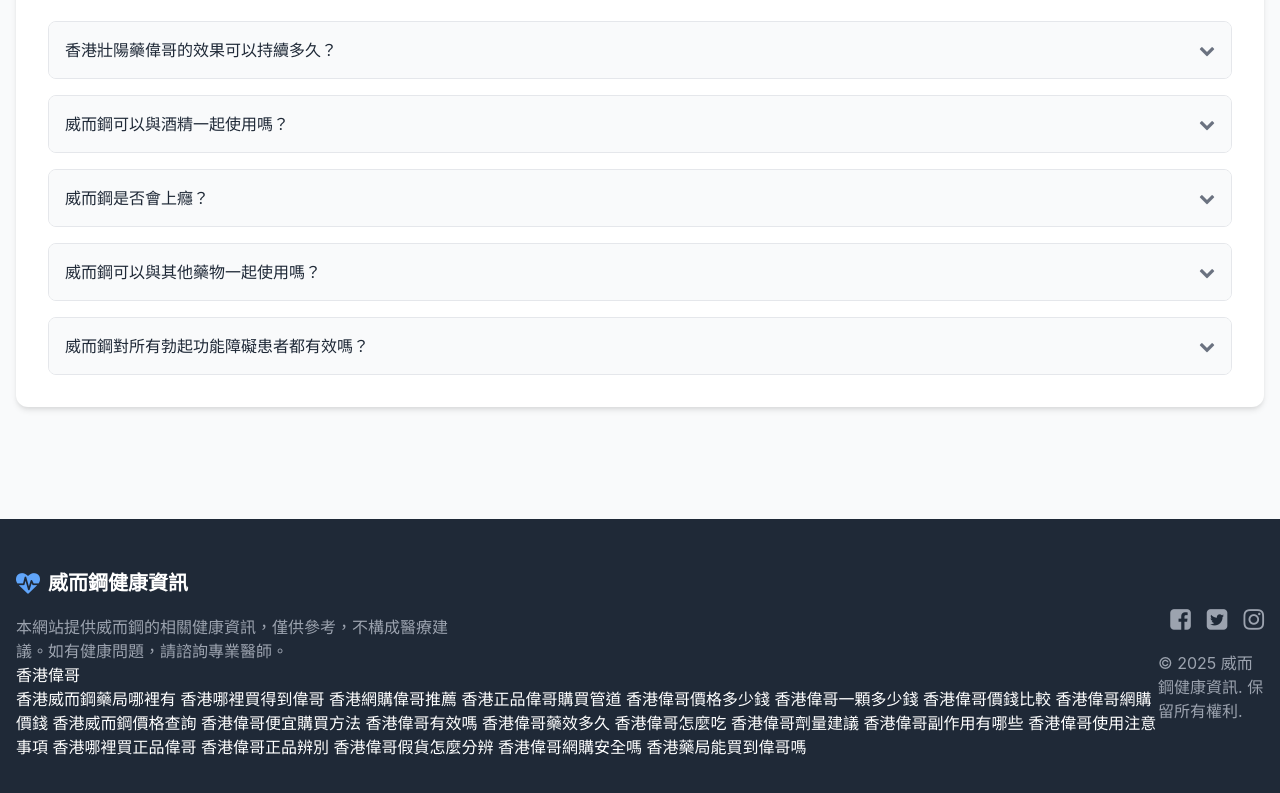
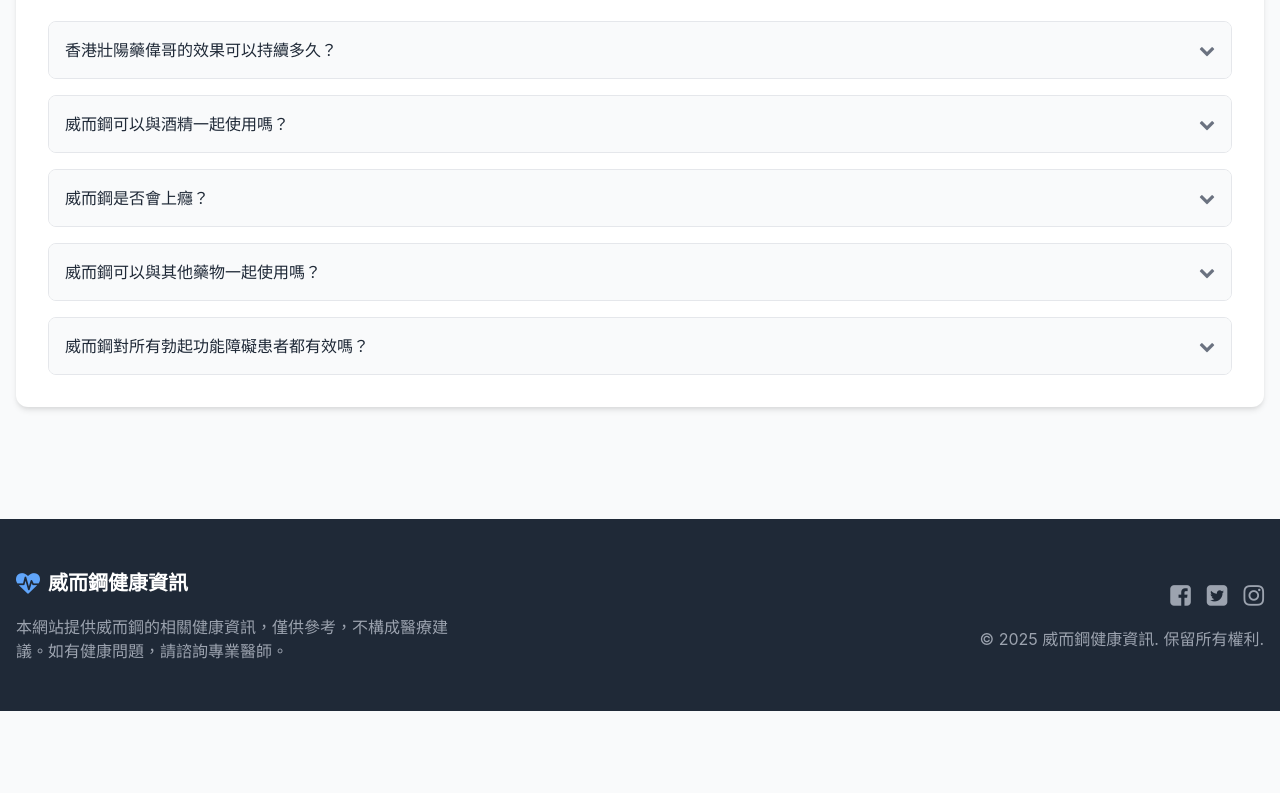
Before and after one commit to tryit6789/hong-kong-v, a plain HTML site: page index.html in a window 1280 px wide. Shown: the part 4211-5004 px from the top of the page. After the commit the page ends 4922 px from the top, so only its background shows below. Drawn offline with nearby package versions, Linux system fonts and the light colour scheme.

Commit message:
Update index.html

```diff
--- a/index.html
+++ b/index.html
@@ -489,29 +489,7 @@
                     </div>
                     <p class="text-gray-400 max-w-md">
                         本網站提供威而鋼的相關健康資訊，僅供參考，不構成醫療建議。如有健康問題，請諮詢專業醫師。
-                        <p><a href="https://www.lowe99.com/">香港偉哥</a></p>
-
-<a href="https://www.lowe99.com">香港威而鋼藥局哪裡有</a>
-<a href="https://www.lowe99.com">香港哪裡買得到偉哥</a>
-<a href="https://www.lowe99.com">香港網購偉哥推薦</a>
-<a href="https://www.lowe99.com">香港正品偉哥購買管道</a>
-<a href="https://www.lowe99.com">香港偉哥價格多少錢</a>
-<a href="https://www.lowe99.com">香港偉哥一顆多少錢</a>
-<a href="https://www.lowe99.com">香港偉哥價錢比較</a>
-<a href="https://www.lowe99.com">香港偉哥網購價錢</a>
-<a href="https://www.lowe99.com">香港威而鋼價格查詢</a>
-<a href="https://www.lowe99.com">香港偉哥便宜購買方法</a>
-<a href="https://www.lowe99.com">香港偉哥有效嗎</a>
-<a href="https://www.lowe99.com">香港偉哥藥效多久</a>
-<a href="https://www.lowe99.com">香港偉哥怎麼吃</a>
-<a href="https://www.lowe99.com">香港偉哥劑量建議</a>
-<a href="https://www.lowe99.com">香港偉哥副作用有哪些</a>
-<a href="https://www.lowe99.com">香港偉哥使用注意事項</a>
-<a href="https://www.lowe99.com">香港哪裡買正品偉哥</a>
-<a href="https://www.lowe99.com">香港偉哥正品辨別</a>
-<a href="https://www.lowe99.com">香港偉哥假貨怎麼分辨</a>
-<a href="https://www.lowe99.com">香港偉哥網購安全嗎</a>
-<a href="https://www.lowe99.com">香港藥局能買到偉哥嗎</a>
+                        </p>
 
 
                     </p>
```
